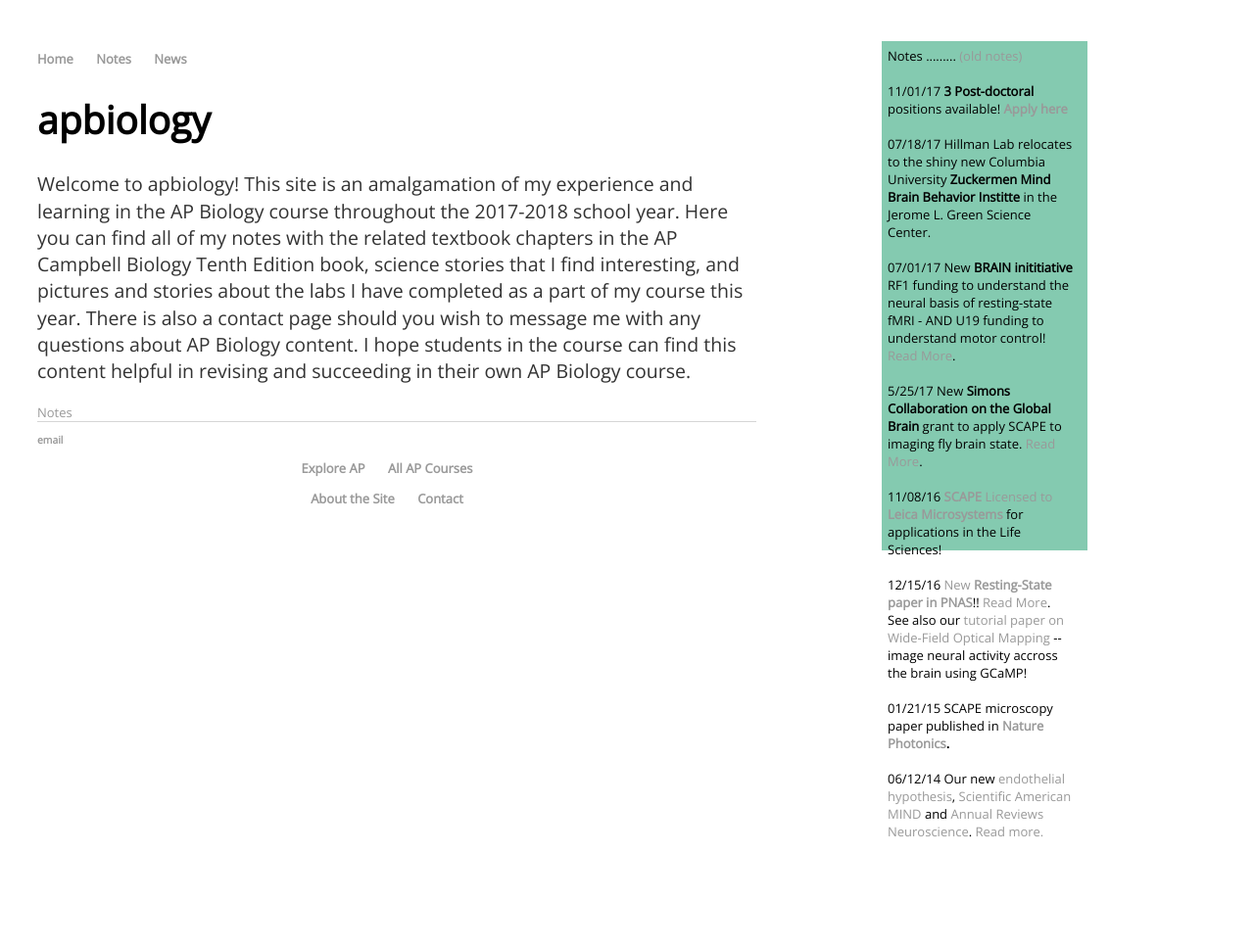
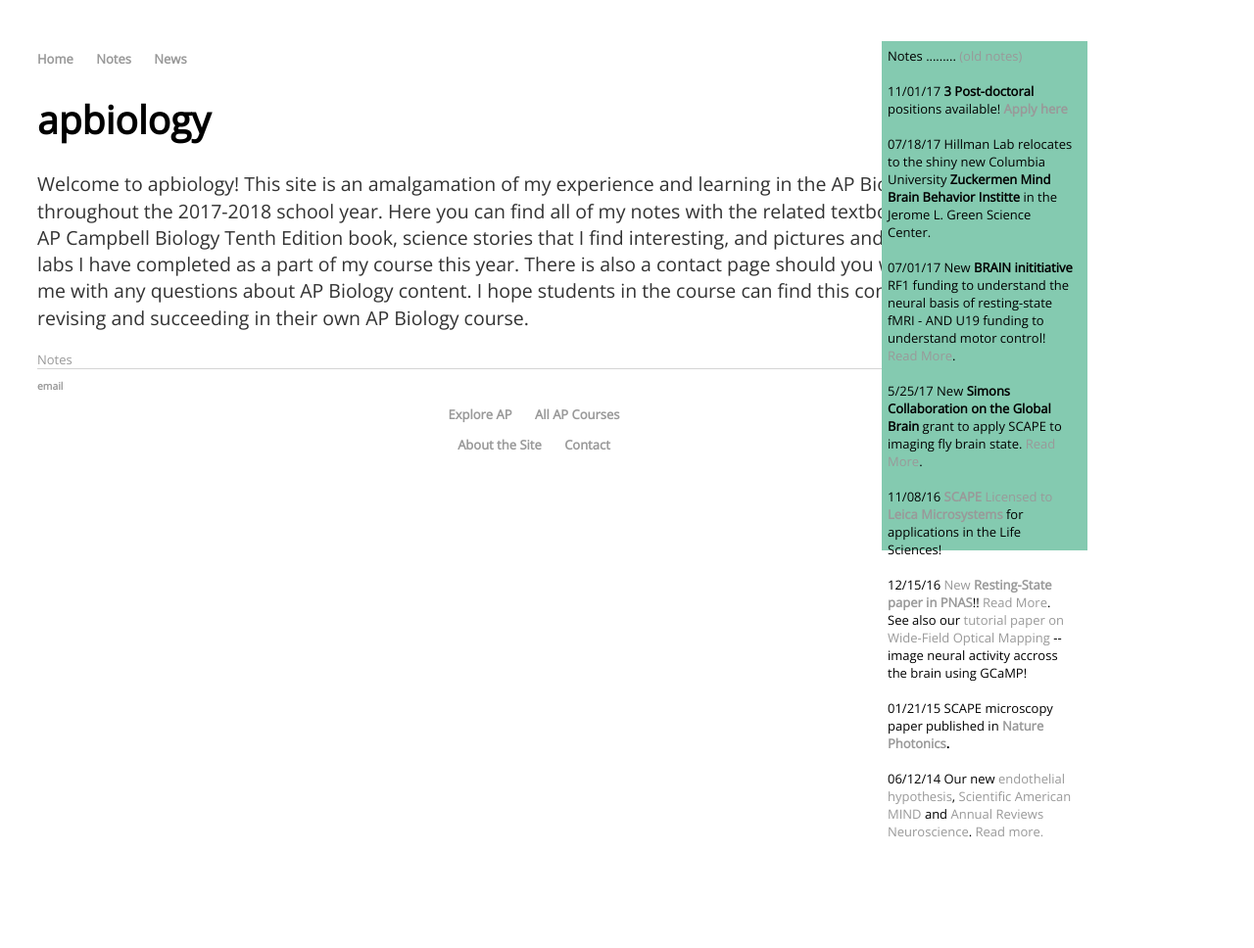
Before and after one commit to meganscarlett/meganscarlett.github.io, a Jekyll site: the page built from index.html, in a window 1280 px wide. Shown: the whole page at 98% size. Built offline with Jekyll 4.4.1, drawn with Linux system fonts in a browser that asks for light colours.

Commit message:
Update main.css

```diff
--- a/css/main.css
+++ b/css/main.css
@@ -2,7 +2,7 @@ body {
   font-family: 'Open Sans', serif;
   font-size: 13px;
   padding: 30px;
-  padding-right: 500px;
+  padding-right: 200px;
 }
 nav ul, footer ul {
     font-family: 'Open Sans', sans-serif;
```
